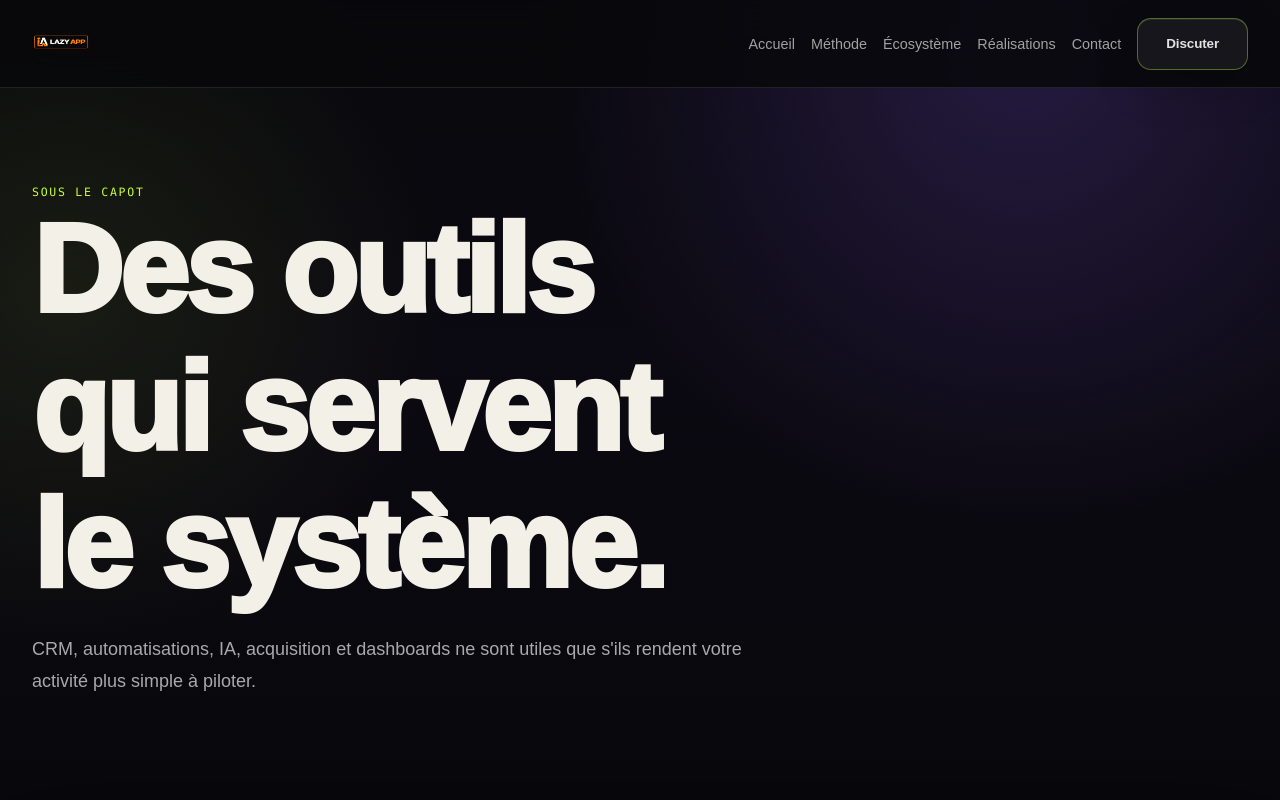
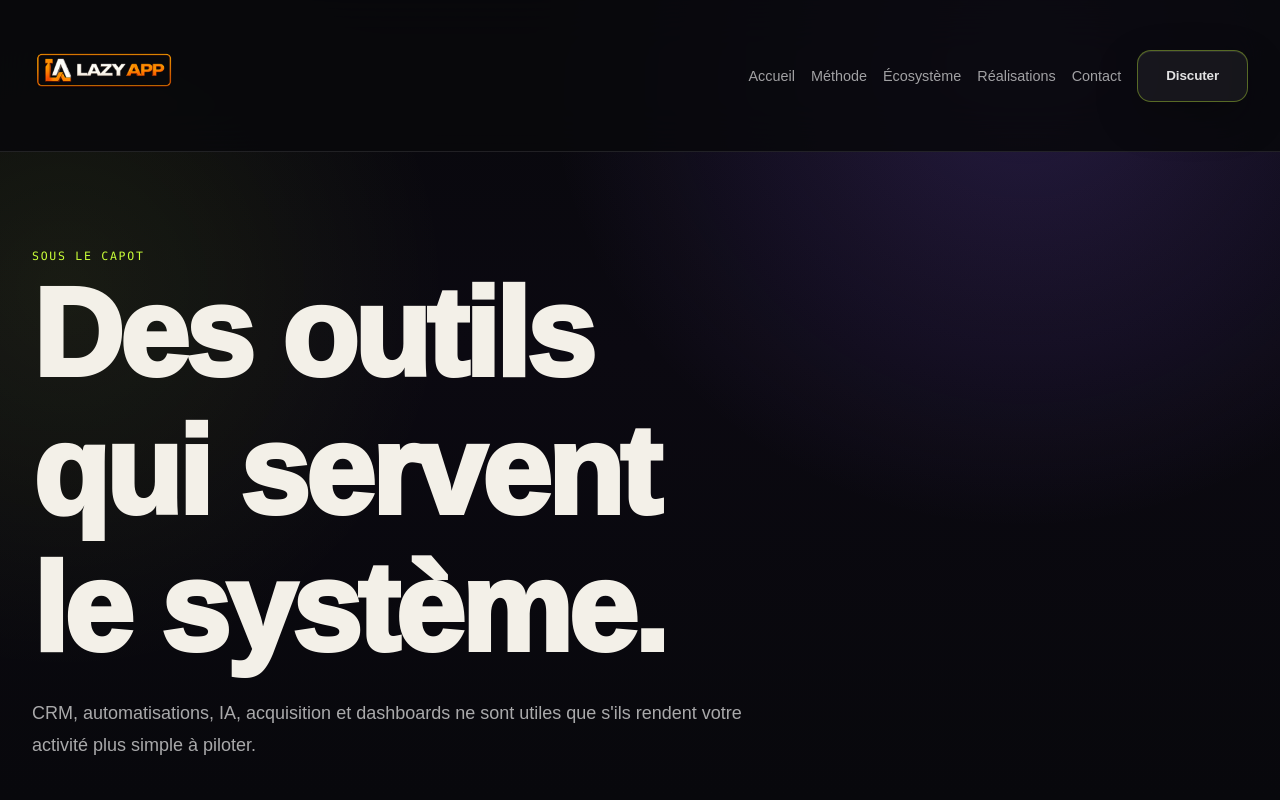
Before and after one commit to Spacho45/Lazy-App, a Next.js app: page /outils in a window 1280 px wide. Shown: the top 800 px of the page. Built offline with nearby package versions, Linux system fonts and the light colour scheme.

Commit message:
Update globals.css

```diff
--- a/src/app/globals.css
+++ b/src/app/globals.css
@@ -36,7 +36,7 @@ body {
 a { transition: color .2s ease, border-color .2s ease, background .2s ease, transform .2s ease, opacity .2s ease; }
 
 .site-header {
-  height: 88px;
+  height: 152px;
 }
 .site-header-inner,
 .site-footer-inner {
@@ -49,7 +49,7 @@ a { transition: color .2s ease, border-color .2s ease, background .2s ease, tran
 .site-header-inner {
   align-items: center;
   display: flex;
-  height: 88px;
+  height: 152px;
   justify-content: space-between;
 }
 .wordmark { font-size: 1.45rem; font-weight: 950; letter-spacing: -.08em; line-height: 1; }
@@ -58,11 +58,11 @@ a { transition: color .2s ease, border-color .2s ease, background .2s ease, tran
   align-items: center;
   display: inline-flex;
   flex: 0 0 auto;
-  height: 52px;
+  height: 128px;
   justify-content: center;
 }
 .brand-logo img {
-  height: clamp(32px, 3vw, 48px);
+  height: clamp(80px, 7.5vw, 120px);
   object-fit: contain;
   transform: translateY(.03rem);
   width: auto;
```
